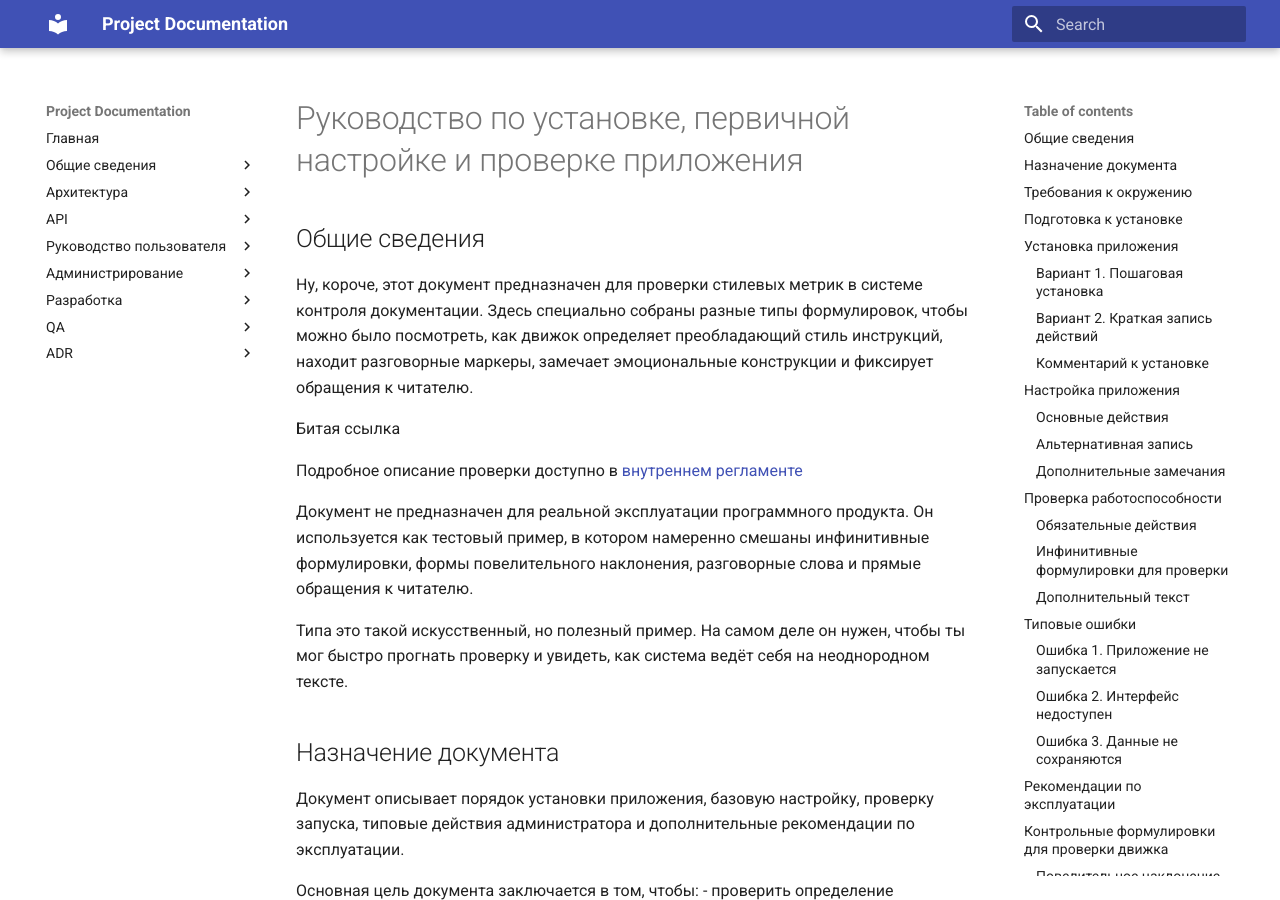
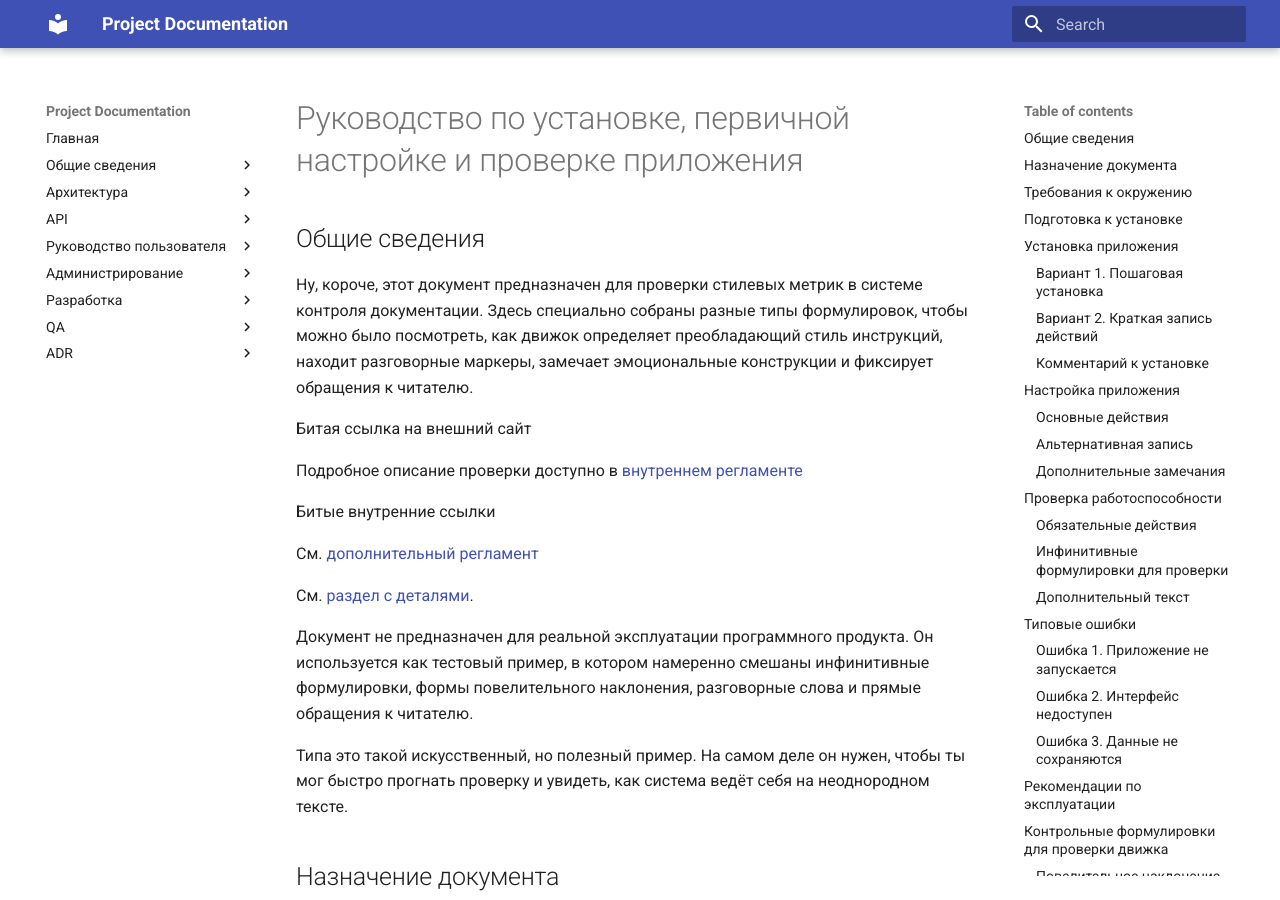
Before and after one commit to techwri/Demo, an MkDocs documentation site: the page built from docs/architecture/test_style.md, in a window 1280 px wide and 900 px high. Built offline with MkDocs 1.6.1 and Material for MkDocs 9.7.7, drawn with Linux system fonts in a browser that asks for light colours.

Commit message:
Обновить тестовый документ со стилевыми метрикамидоба
Добавлены битые ссылки на внешний и внутренние ресурсы.

```diff
--- a/docs/architecture/test_style.md
+++ b/docs/architecture/test_style.md
@@ -4,9 +4,15 @@
 
 Ну, короче, этот документ предназначен для проверки стилевых метрик в системе контроля документации. Здесь специально собраны разные типы формулировок, чтобы можно было посмотреть, как движок определяет преобладающий стиль инструкций, находит разговорные маркеры, замечает эмоциональные конструкции и фиксирует обращения к читателю.
 
-Битая ссылка
+Битая ссылка на внешний сайт
 
 Подробное описание проверки доступно в [внутреннем регламенте](https://docs.example.invalid/test-app/checklist)
+
+Битые внутренние ссылки
+
+См. [дополнительный регламент](./files/missing-checklist.md)
+
+См. [раздел с деталями](#несуществующий-раздел).
 
 Документ не предназначен для реальной эксплуатации программного продукта. Он используется как тестовый пример, в котором намеренно смешаны инфинитивные формулировки, формы повелительного наклонения, разговорные слова и прямые обращения к читателю.
 
```
